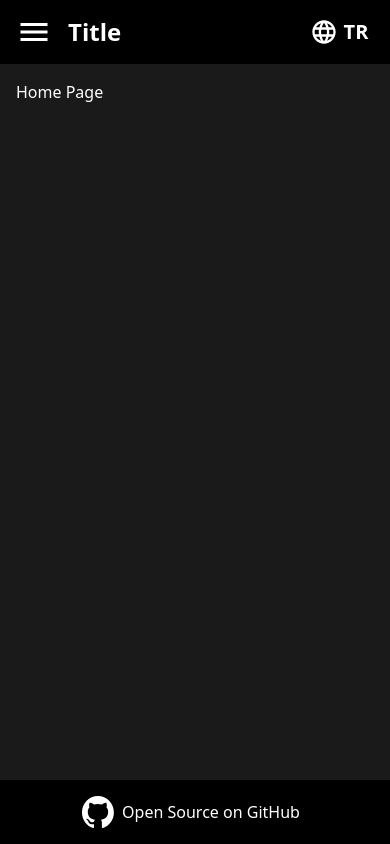
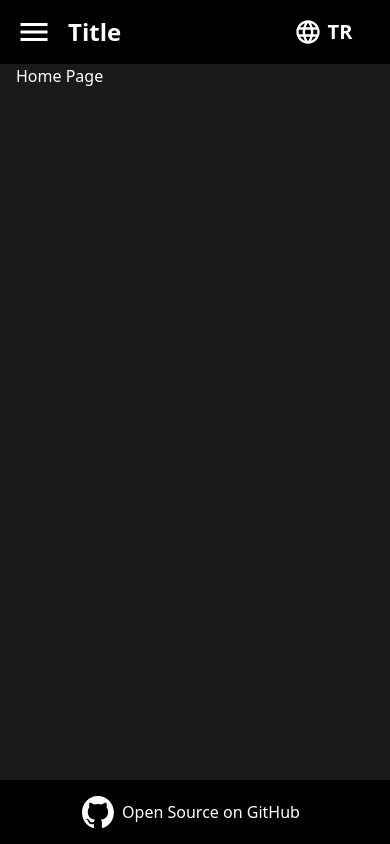
Before and after one commit to femrek/personal-website, a React (Vite) app: page / in a window 390 px wide. Built offline with nearby package versions, Linux system fonts and the light colour scheme.

Commit message:
fix: padding-marign of page content and header
* Margin of header components and pages are updated.
  (they are screen size dependent)

```diff
--- a/src/component/header/AppHeader.tsx
+++ b/src/component/header/AppHeader.tsx
@@ -24,7 +24,7 @@ function AppHeader() {
           {/* Hamburger Menu Button */}
           <div className={"h-full items-center justify-center flex"}>
             <button
-              className={"h-full px-4 content-center"}
+              className={"h-full pr-4 content-center"}
               onClick={toggleMenu}
             >
               <MdMenu className={"size-9"} />
@@ -59,7 +59,7 @@ function AppHeader() {
         </div>
 
         {/* The title */}
-        <div className={"text-white font-bold text-2xl py-4 sm:px-4"}>
+        <div className={"text-white font-bold text-2xl py-4 sm:pr-4"}>
           Title
         </div>
 
--- a/src/style/tailwind.css
+++ b/src/style/tailwind.css
@@ -11,10 +11,10 @@
 
 @layer components {
   .app-header {
-    @apply max-w-screen-md mx-auto;
+    @apply max-w-screen-md mx-4 md:mx-auto;
   }
 
   .app-page {
-    @apply px-4 my-4 max-w-screen-md mx-auto;
+    @apply max-w-screen-md mx-4 md:mx-auto;
   }
 }
```
